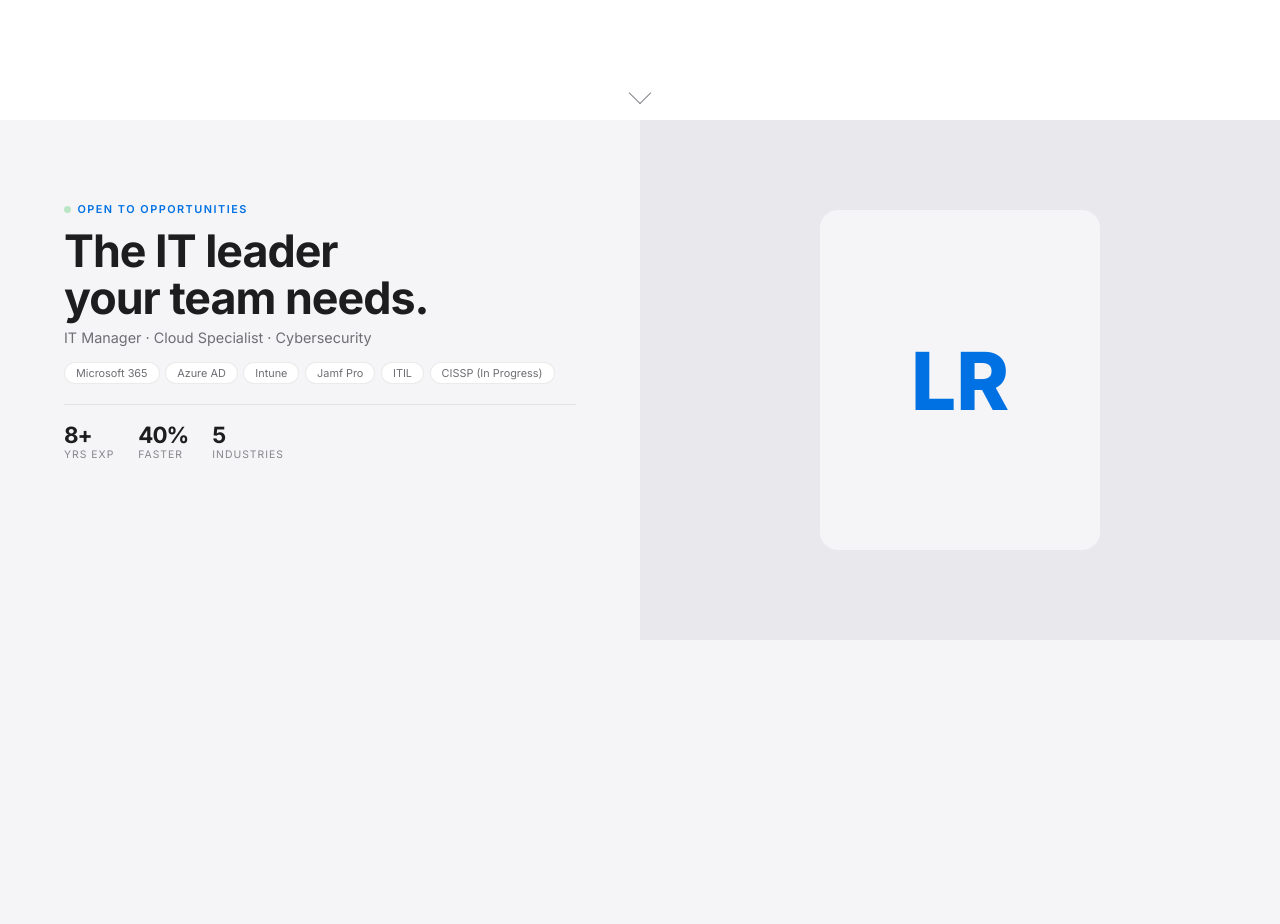
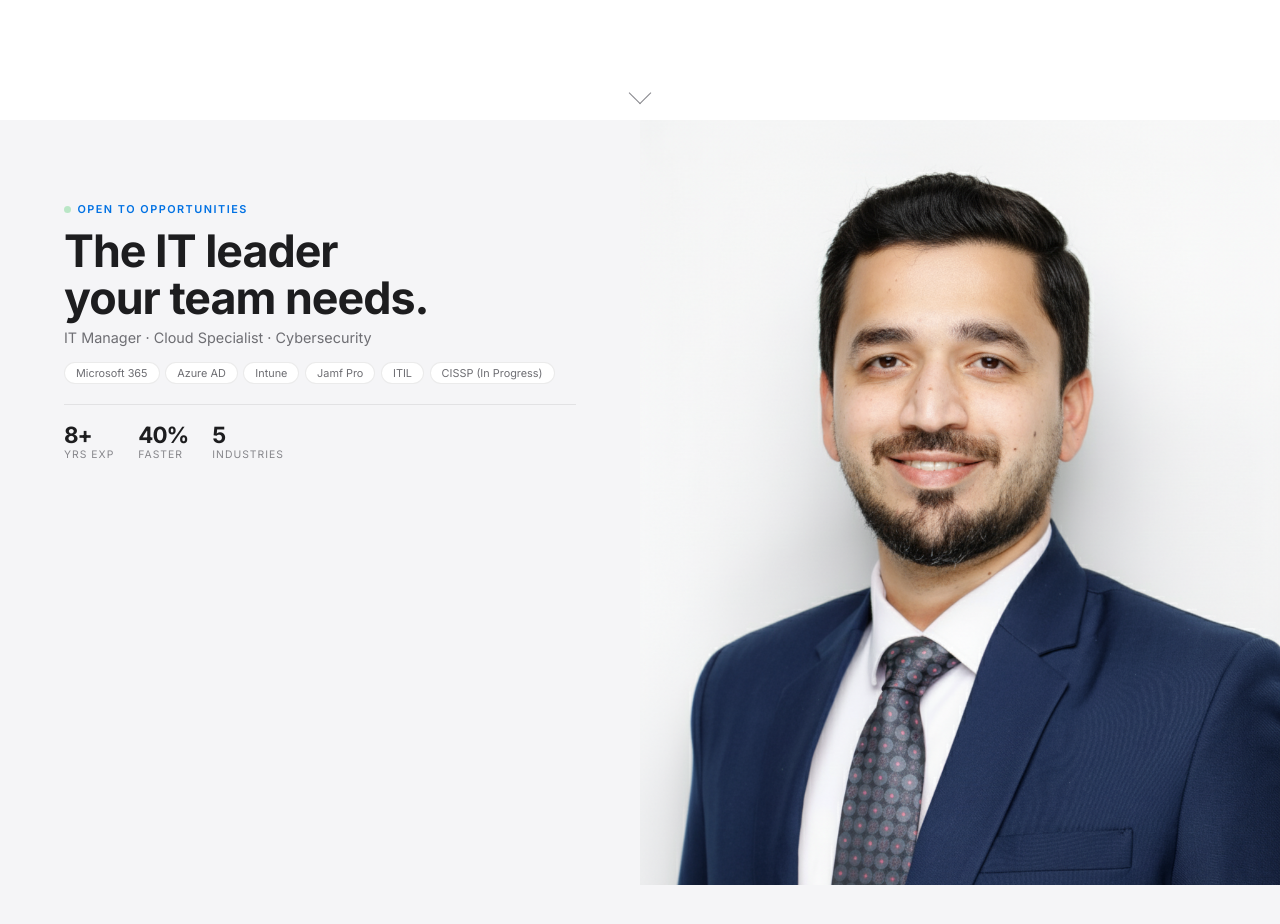
Before and after one commit to laeequrr/laeequrr.github.io, a plain HTML site: page index.html in a window 1280 px wide. Shown: the part 680-1604 px from the top of the page. Drawn offline with Linux system fonts and the light colour scheme.

Commit message:
Update index.html

```diff
--- a/index.html
+++ b/index.html
@@ -66,8 +66,8 @@ nav{position:fixed;top:0;width:100%;z-index:999;background:var(--nav);backdrop-f
 .profile-grid{display:grid;grid-template-columns:1fr 1fr;min-height:520px;}
 .profile-left{padding:clamp(2rem,6vw,5rem) clamp(1.5rem,5vw,4rem);}
 .profile-right{background:var(--bg3);display:flex;align-items:center;justify-content:center;min-height:300px;}
-.profile-photo{width:clamp(180px,30vw,280px);height:clamp(220px,36vw,340px);object-fit:cover;object-position:center top;border-radius:18px;}
-.profile-photo-fb{width:clamp(180px,30vw,280px);height:clamp(220px,36vw,340px);border-radius:18px;background:var(--bg2);display:flex;align-items:center;justify-content:center;font-size:5rem;font-weight:800;color:var(--blue);}
+.profile-{width:clamp(180px,30vw,280px);height:clamp(220px,36vw,340px);object-fit:cover;object-position:center top;border-radius:18px;}
+.profile--fb{width:clamp(180px,30vw,280px);height:clamp(220px,36vw,340px);border-radius:18px;background:var(--bg2);display:flex;align-items:center;justify-content:center;font-size:5rem;font-weight:800;color:var(--blue);}
 .avail-badge{display:inline-flex;align-items:center;gap:.4rem;font-size:.68rem;font-weight:600;letter-spacing:1.5px;text-transform:uppercase;color:var(--blue);margin-bottom:.75rem;}
 .avail-dot{width:7px;height:7px;border-radius:50%;background:var(--green);animation:pulse 2s infinite;}
 @keyframes pulse{0%,100%{opacity:1;}50%{opacity:.3;}}
@@ -298,7 +298,7 @@ footer p{font-size:.7rem;color:var(--text3);}
       </div>
     </div>
     <div class="profile-right">
-      <img class="profile-photo" src="images/photo.jpg" alt="Laeeq Ur Rehman"
+      <img class="profile-photo" src="https://github.com/laeequrr/laeequrr.github.io/blob/main/photo.png?raw=true" alt="Laeeq Ur Rehman"
         onerror="this.outerHTML='<div class=\'profile-photo-fb\'>LR</div>'"/>
     </div>
   </div>
```
